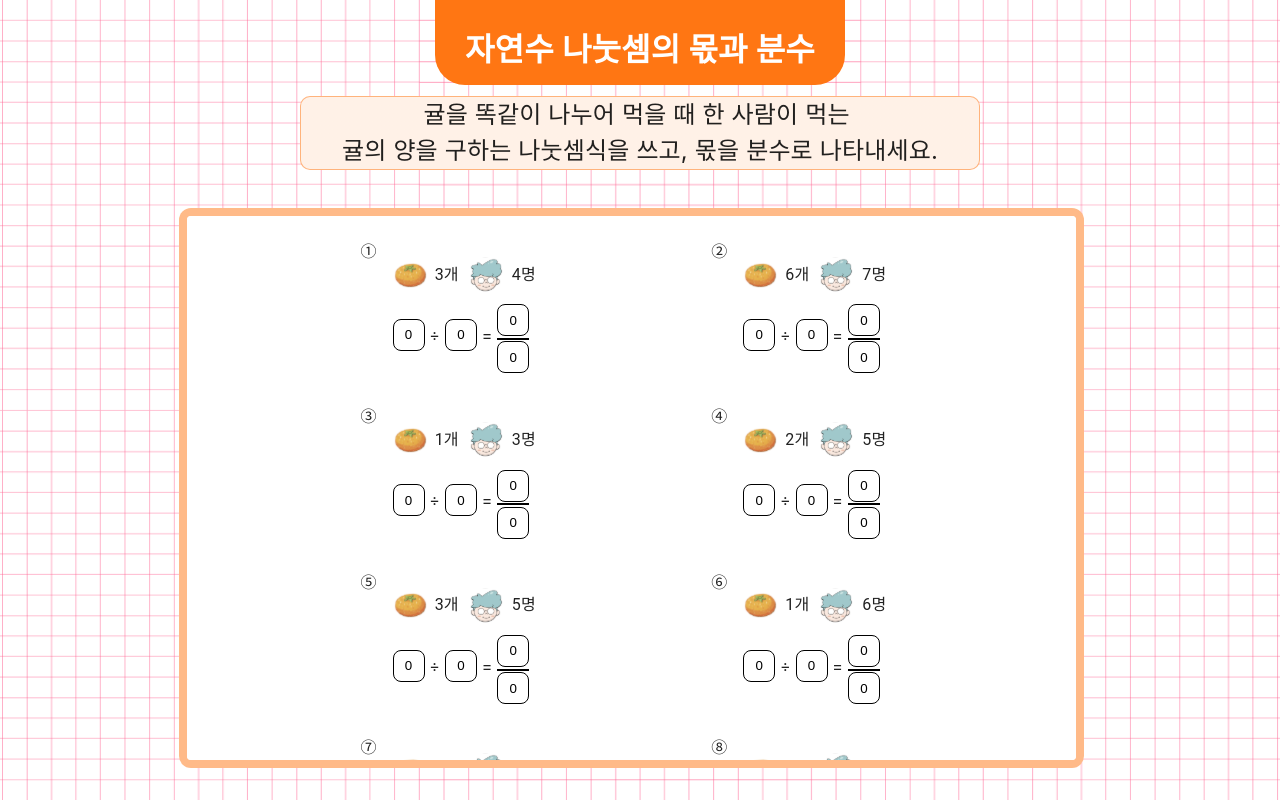
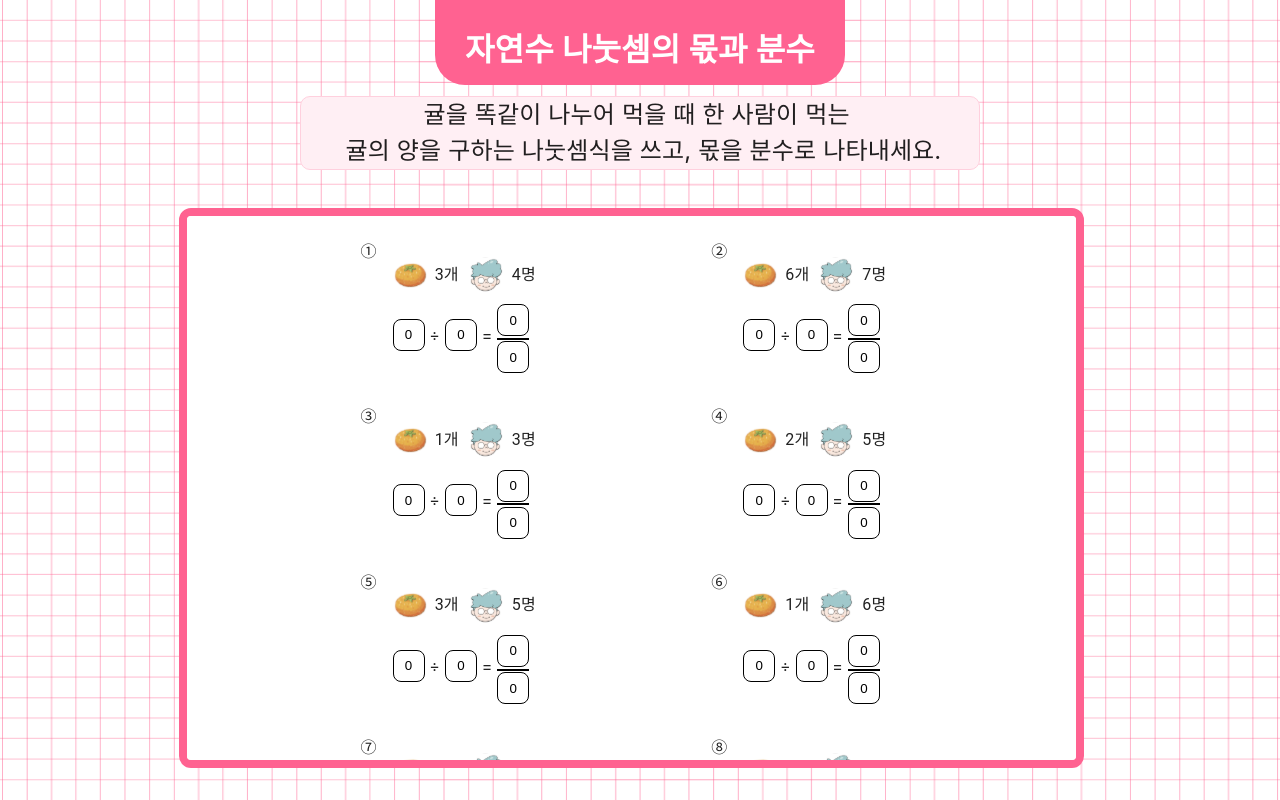
Before and after one commit to eunbeann/elice_outSourcing, a React (Create React App) app: page /sixth/quiz1-1-2 in a window 1280 px wide. Built offline with nearby package versions, Linux system fonts and the light colour scheme; a web font is replaced by a local one.

Commit message:
[ style ] edit layout and apply

```diff
--- a/src/contents/Six-one/day1/p-10.tsx
+++ b/src/contents/Six-one/day1/p-10.tsx
@@ -30,6 +30,7 @@ export default function Page10() {
       question={
         '사과를 똑같이 나누어 먹을 때 \n 한 사람이 먹는 사과의 양을 분수로 나타내세요.'
       }
+      day="day1"
     >
       <ComponentExample />
       <Box display="flex" justifyContent="space-around">
@@ -57,7 +58,7 @@ export default function Page10() {
       </Box>
       <SubmitButton
         onClick={checkAnswer}
-        $color="#FF7613"
+        $color="#FF6291"
         isSolved={isSolved}
       />
     </Layout>
--- a/src/contents/Six-one/day1/p-11.tsx
+++ b/src/contents/Six-one/day1/p-11.tsx
@@ -27,6 +27,7 @@ export default function Page11() {
     <Layout
       title="자연수 나눗셈의 몫과 분수"
       question={`귤을 똑같이 나누어 먹을 때 한 사람이 먹는 \n 귤의 양을 구하는 나눗셈식을 쓰고, 몫을 분수로 나타내세요.`}
+      day="day1"
     >
       <Box display="flex" flexDirection="column" alignItems="center">
         <Box
@@ -60,7 +61,7 @@ export default function Page11() {
         </Box>
         <SubmitButton
           onClick={checkAnswer}
-          $color="#FF7613"
+          $color="#FF6291"
           isSolved={isSolved}
         />
       </Box>
--- a/src/contents/Six-one/day1/p-12.tsx
+++ b/src/contents/Six-one/day1/p-12.tsx
@@ -28,6 +28,7 @@ export default function Page12() {
     <Layout
       title="자연수 나눗셈의 몫과 분수"
       question="나눗셈의 몫을 분수로 나타내세요."
+      day="day1"
     >
       <Box display="flex" flexDirection="column" alignItems="center">
         <Box
@@ -61,7 +62,7 @@ export default function Page12() {
         </Box>
         <SubmitButton
           onClick={checkAnswer}
-          $color="#FF7613"
+          $color="#FF6291"
           isSolved={isSolved}
         />
       </Box>
--- a/src/contents/Six-one/day2/p-13.tsx
+++ b/src/contents/Six-one/day2/p-13.tsx
@@ -28,6 +28,7 @@ export default function Page13() {
     <Layout
       title="(분수)÷(자연수)"
       question={`□에 알맞은 수를 써넣어 식을 계산하세요.`}
+      day="day2"
     >
       <Example2Day />
       <Box display="flex" flexDirection="column" alignItems="center">
@@ -62,7 +63,7 @@ export default function Page13() {
         </Box>
         <SubmitButton
           onClick={checkAnswer}
-          $color="#FF7613"
+          $color="#6297FF"
           isSolved={isSolved}
         />
       </Box>
--- a/src/contents/Six-one/day2/p-14.tsx
+++ b/src/contents/Six-one/day2/p-14.tsx
@@ -24,7 +24,7 @@ export default function Page14() {
     setIsSolved(prev => !prev);
   };
   return (
-    <Layout title="(분수)÷(자연수)" question={`계산을 하세요.`}>
+    <Layout title="(분수)÷(자연수)" question={`계산을 하세요.`} day="day2">
       <Box display="flex" flexDirection="column" alignItems="center">
         <Box
           sx={{
@@ -57,7 +57,7 @@ export default function Page14() {
         </Box>
         <SubmitButton
           onClick={checkAnswer}
-          $color="#FF7613"
+          $color="#6297FF"
           isSolved={isSolved}
         />
       </Box>
--- a/src/contents/common/layout.tsx
+++ b/src/contents/common/layout.tsx
@@ -1,26 +1,26 @@
 import styled from '@emotion/styled';
 
+import { type dayType, setDayStyles } from '../utils/day-styles';
+
 import type { ReactNode } from 'react';
-
-import bgImage from '../assets/image/day1-bg.png';
-
 interface LayoutProps {
   children: ReactNode;
   title: string;
   question: string;
-  day?: dayType;
+  day: dayType;
 }
 
-type dayType = 'day1' | 'day2' | 'day3' | 'day4' | 'day5';
-
 export default function Layout(props: LayoutProps) {
-  const { children, title, question } = props;
+  const { children, title, question, day } = props;
+  const { mainColor, subColor, bgImage, bgColor } = setDayStyles(day);
   return (
     <BgImg url={bgImage}>
       <Flex>
-        <TitleBox>{title}</TitleBox>
-        <QuestionBox>{question} </QuestionBox>
-        <ChildrenBox>{children}</ChildrenBox>
+        <TitleBox mainColor={mainColor}>{title}</TitleBox>
+        <QuestionBox subColor={subColor} bgColor={bgColor}>
+          {question}
+        </QuestionBox>
+        <ChildrenBox mainColor={mainColor}>{children}</ChildrenBox>
       </Flex>
     </BgImg>
   );
@@ -41,10 +41,10 @@ const Flex = styled.div`
   align-items: center;
 `;
 
-const TitleBox = styled.header`
+const TitleBox = styled.header<{ mainColor: string }>`
   width: fit-content;
   border-radius: 0px 0px 30px 30px;
-  background: #ff7613;
+  background: ${props => props.mainColor};
   display: inline-flex;
   padding: 30px 30px 13px 30px;
   margin-bottom: 2rem;
@@ -58,20 +58,18 @@ const TitleBox = styled.header`
   line-height: 130%; /* 3.25rem */
 `;
 
-const QuestionBox = styled.div`
+const QuestionBox = styled.div<{
+  subColor: string;
+  bgColor: string;
+}>`
   white-space: break-spaces;
   top: 12%;
   position: absolute;
   width: 42.5rem;
   min-height: 7vh;
   max-height: 9.3vh;
-  background: linear-gradient(
-      0deg,
-      rgba(255, 118, 19, 0.1) 0%,
-      rgba(255, 118, 19, 0.1) 100%
-    ),
-    var(--White, #fff);
-  border: 1px solid rgba(255, 118, 19, 0.5);
+  background: ${props => props.bgColor};
+  border: ${props => `1px solid ${props.subColor}`};
   border-radius: 0.625rem;
   line-height: 150%;
   font-size: 1.5rem;
@@ -84,7 +82,7 @@ const QuestionBox = styled.div`
   padding: 1rem;
 `;
 
-const ChildrenBox = styled.div`
+const ChildrenBox = styled.div<{ mainColor: string }>`
   padding: 1rem;
   bottom: 4%;
   left: 14%;
@@ -92,54 +90,7 @@ const ChildrenBox = styled.div`
   width: 70.67vw;
   height: 70vh;
   background-color: white;
-  border: 8px solid rgba(255, 118, 19, 0.5);
+  border: ${props => `8px solid ${props.mainColor}`};
   border-radius: 0.75rem;
   overflow: auto;
 `;
-
-// // inprogress
-
-// export default function Layout(props: LayoutProps) {
-//   const getStylesForDay = (day: dayType) => {
-//     let mainColor, subColor, bgImage;
-
-//     switch (day) {
-//       case 'day1':
-//         mainColor = '#FF6291'; // 빨간색
-//         subColor = '#FFD0DE'; // 초록색
-//         bgImage = 'day1.jpg'; // day1에 대한 배경 이미지
-//         break;
-
-//       case 'day2':
-//         mainColor = '#0000ff'; // 파란색
-//         subColor = '#ffff00'; // 노란색
-//         bgImage = 'day2.jpg'; // day2에 대한 배경 이미지
-//         break;
-
-//       case 'day3':
-//         mainColor = '#800080'; // 보라색
-//         subColor = '#ff4500'; // 주황색
-//         bgImage = 'day3.jpg'; // day3에 대한 배경 이미지
-//         break;
-
-//       case 'day4':
-//         mainColor = '#00ffff'; // 청록색
-//         subColor = '#ffa500'; // 주황색
-//         bgImage = 'day4.jpg'; // day4에 대한 배경 이미지
-//         break;
-
-//       case 'day5':
-//         mainColor = '#800000'; // 갈색
-//         subColor = '#008080'; // 청록색
-//         bgImage = 'day5.jpg'; // day5에 대한 배경 이미지
-//         break;
-
-//       default:
-//         mainColor = '#000000'; // 기본값: 검은색
-//         subColor = '#ffffff'; // 기본값: 흰색
-//         bgImage = 'default.jpg'; // 기본값: 기본 배경 이미지
-//         break;
-//     }
-
-//     return { mainColor, subColor, bgImage };
-//   };
--- /dev/null
+++ b/src/contents/utils/day-styles.ts
@@ -0,0 +1,64 @@
+import bgDay1Image from '../assets/image/day1-bg.png';
+import bgDay2Image from '../assets/image/day2-bg.png';
+import bgDay3Image from '../assets/image/day3-bg.png';
+import bgDay4Image from '../assets/image/day4-bg.png';
+import bgDay5Image from '../assets/image/day5-bg.png';
+
+export type dayType = 'day1' | 'day2' | 'day3' | 'day4' | 'day5';
+
+export interface DayStyles {
+  mainColor: string;
+  subColor: string;
+  bgColor: string;
+  bgImage: string;
+}
+
+export const setDayStyles = (day: dayType): DayStyles => {
+  let mainColor: string, subColor: string, bgColor: string, bgImage: string;
+
+  switch (day) {
+    case 'day1':
+      mainColor = '#FF6291';
+      subColor = '#FFD0DE';
+      bgColor = '#FFEFF4';
+      bgImage = bgDay1Image;
+      break;
+
+    case 'day2':
+      mainColor = '#6297FF';
+      subColor = '#D0E0FF';
+      bgColor = '#EFF5FF';
+      bgImage = bgDay2Image;
+      break;
+
+    case 'day3':
+      mainColor = '#FF7613';
+      subColor = '#FFD6B8';
+      bgColor = '#FFEFF4';
+      bgImage = bgDay3Image;
+      break;
+
+    case 'day4':
+      mainColor = '#8F6CFF';
+      subColor = '#DDD3FF';
+      bgColor = '#FFEFF4';
+      bgImage = bgDay4Image;
+      break;
+
+    case 'day5':
+      mainColor = '#00B76A';
+      subColor = '#00B76A';
+      bgColor = '#FFEFF4';
+      bgImage = bgDay5Image;
+      break;
+
+    default:
+      mainColor = '#FF6291';
+      subColor = '#FFD0DE';
+      bgColor = '#FFEFF4';
+      bgImage = bgDay1Image;
+      break;
+  }
+
+  return { mainColor, subColor, bgImage, bgColor };
+};
```
